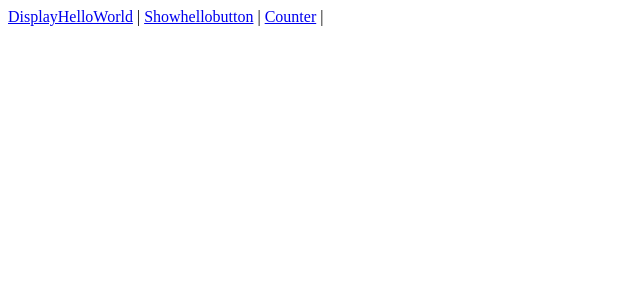
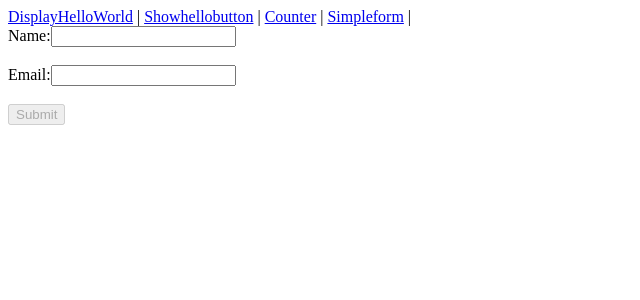
Before and after one commit to ChristineMaitom/50Angular-Components, an Angular app: page /simpleform in a window 1280 px wide. Before the commit this address led to /. Shown: the top 300 px of the page, without its empty margins (0-640 px from the left). Built offline with nearby package versions, Linux system fonts and the light colour scheme.

Commit message:
#4 add simpleform

```diff
--- a/src/app/app.component.html
+++ b/src/app/app.component.html
@@ -2,7 +2,7 @@
   <a routerLink="">DisplayHelloWorld</a>  |
   <a routerLink="showhellobutton">Showhellobutton</a>  |
   <a routerLink="counter">Counter</a>  |
-
+  <a routerLink="simpleform">Simpleform</a>  |
 
 
 
--- /dev/null
+++ b/src/app/components/simpleform/simpleform.component.html
@@ -0,0 +1,17 @@
+<form (ngSubmit)="onSubmit()" #userForm="ngForm">
+  <label for="name">Name:</label>
+  <input type="text" id="name" name="name" [(ngModel)]="userData.name" required>
+  <br><br>
+
+  <label for="email">Email:</label>
+  <input type="email" id="email" name="email" [(ngModel)]="userData.email" required>
+  <br><br>
+
+  <button type="submit" [disabled]="!userForm.form.valid">Submit</button>
+</form>
+
+<h2 *ngIf="submitted">Submitted Info:</h2>
+<ul *ngIf="submitted">
+  <li><strong>Name:</strong> {{ submittedData.name }}</li>
+  <li><strong>Email:</strong> {{ submittedData.email }}</li>
+</ul>
--- /dev/null
+++ b/src/app/components/simpleform/simpleform.component.ts
@@ -0,0 +1,26 @@
+import { Component } from '@angular/core';
+
+@Component({
+  selector: 'app-simpleform',
+  templateUrl: './simpleform.component.html',
+  styleUrl: './simpleform.component.css'
+})
+export class SimpleformComponent {
+  userData = {
+    name: '',
+    email: ''
+  };
+
+  submittedData = {
+    name: '',
+    email: ''
+  };
+
+  submitted: boolean = false;
+
+  onSubmit() {
+    this.submittedData = { ...this.userData };
+    this.submitted = true;
+  }
+
+}
```
Also changed, not shown: src/app/app.module.ts (+6 -3 lines), src/app/components/simpleform/simpleform.component.css (added), 1 other file (tests, documents, lock files or other folders).
